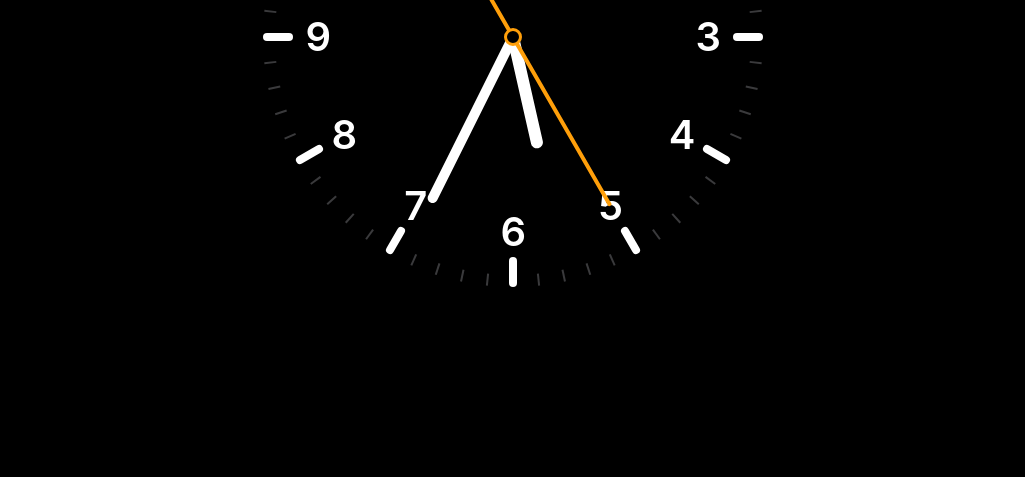
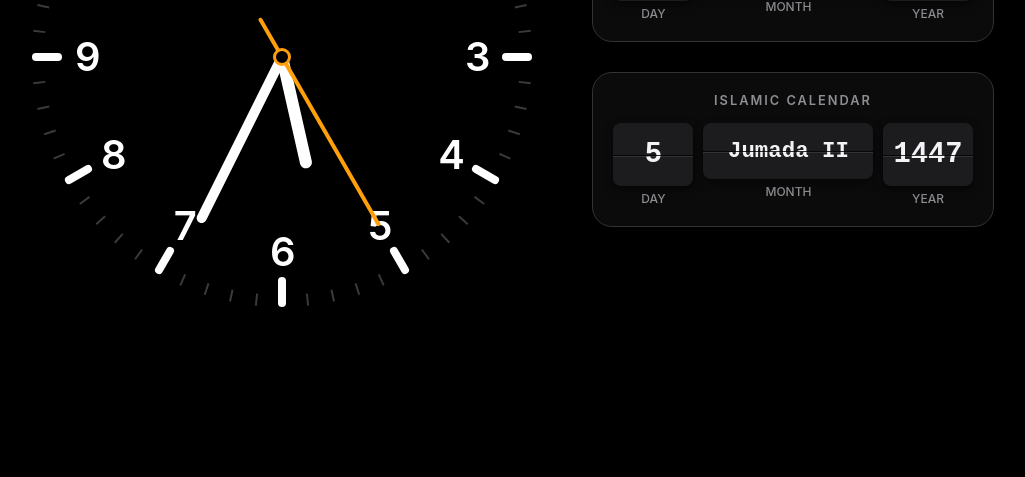
Before and after one commit to hafizulca/Clock, a plain HTML site: page index.html in a window 1280 px wide. Shown: the part 363-840 px from the top of the page, without its empty margins (127-1152 px from the left). Before the commit the page ends 800 px from the top, so only its background shows below. Drawn offline with Linux system fonts and the light colour scheme.

Commit message:
Update index.html

```diff
--- a/index.html
+++ b/index.html
@@ -3,7 +3,7 @@
 <head>
     <meta charset="UTF-8">
     <meta name="viewport" content="width=device-width, initial-scale=1.0">
-    <title>Dark Analog Clock</title>
+    <title>Dark Analog Clock & Calendar</title>
     <style>
         :root {
             --bg-color: #000000;
@@ -12,6 +12,9 @@
             --hand-second: #ff9f0a;
             --marker-color: #3a3a3c;
             --marker-hour-color: #ffffff;
+            --card-bg: #1c1c1e;
+            --card-text: #f2f2f7;
+            --label-color: #8e8e93;
         }
 
         body {
@@ -22,16 +25,22 @@
             background-color: var(--bg-color);
             margin: 0;
             font-family: -apple-system, BlinkMacSystemFont, "SF Pro Display", "Segoe UI", Roboto, Helvetica, Arial, sans-serif;
-            overflow: hidden;
+            overflow-x: hidden;
+            flex-wrap: wrap; /* Allows stacking on smaller screens */
+            gap: 60px; /* Space between clock and calendar */
+            padding: 20px;
         }
 
+        /* --- CLOCK STYLES --- */
+
         .clock {
-            width: 500px;  /* Increased from 340px */
-            height: 500px; /* Increased from 340px */
+            width: 500px;
+            height: 500px;
             background: #000000;
             border-radius: 50%;
             position: relative;
             box-sizing: border-box;
+            flex-shrink: 0; /* Prevents clock from squishing */
         }
 
         /* Center Cap */
@@ -41,7 +50,7 @@
             width: 12px;
             height: 12px;
             background: #000;
-            border: 3px solid var(--hand-second); /* Thicker border */
+            border: 3px solid var(--hand-second);
             border-radius: 50%;
             top: 50%;
             left: 50%;
@@ -49,8 +58,7 @@
             z-index: 20;
         }
 
-        /* HANDS SCALED UP */
-
+        /* Hands */
         .hand {
             position: absolute;
             border-radius: 100px;
@@ -58,45 +66,36 @@
         }
 
         .hand.hour {
-            width: 12px;      /* 8px -> 12px */
-            height: 120px;    /* 80px -> 120px */
+            width: 12px;
+            height: 120px;
             background: var(--hand-hour);
             z-index: 11;
-
             left: calc(50% - 6px);
-
-            /* Pivot 6px from bottom */
             bottom: calc(50% - 6px);
             transform-origin: 50% calc(100% - 6px);
         }
 
         .hand.minute {
-            width: 10px;      /* 6px -> 10px */
-            height: 190px;    /* 130px -> 190px */
+            width: 10px;
+            height: 190px;
             background: var(--hand-minute);
             z-index: 12;
-
             left: calc(50% - 5px);
-
-            /* Pivot 5px from bottom */
             bottom: calc(50% - 5px);
             transform-origin: 50% calc(100% - 5px);
         }
 
         .hand.second {
-            width: 4px;       /* 2px -> 4px */
-            height: 240px;    /* 160px -> 240px */
+            width: 4px;
+            height: 240px;
             background: var(--hand-second);
             z-index: 13;
-
             left: calc(50% - 2px);
-
-            /* Pivot 45px from bottom (longer tail) */
             bottom: calc(50% - 45px);
             transform-origin: 50% calc(100% - 45px);
         }
 
-        /* MARKERS SCALED UP */
+        /* Markers */
         .marker {
             position: absolute;
             width: 2px;
@@ -113,22 +112,22 @@
             top: 0;
             left: 0;
             width: 100%;
-            height: 12px; /* 8px -> 12px */
+            height: 12px;
             background-color: var(--marker-color);
         }
 
         .marker.hour-marker {
-            width: 8px; /* 6px -> 8px */
+            width: 8px;
         }
 
         .marker.hour-marker::before {
-            height: 30px; /* 18px -> 30px */
+            height: 30px;
             width: 8px;
             background-color: var(--marker-hour-color);
             border-radius: 4px;
         }
 
-        /* NUMBERS SCALED UP */
+        /* Numbers */
         .number {
             position: absolute;
             top: 50%;
@@ -139,21 +138,145 @@
             justify-content: center;
             align-items: center;
             color: #ffffff;
-            font-size: 2.5rem; /* 1.6rem -> 2.5rem */
+            font-size: 2.5rem;
             font-weight: 600;
             letter-spacing: -0.5px;
             pointer-events: none;
             line-height: 1;
         }
 
+        /* --- CALENDAR STYLES --- */
+
+        .calendar-wrapper {
+            display: flex;
+            flex-direction: column;
+            gap: 30px;
+            min-width: 300px;
+        }
+
+        .calendar-group {
+            background: rgba(28, 28, 30, 0.4); /* Subtle backing */
+            padding: 20px;
+            border-radius: 20px;
+            border: 1px solid #333;
+        }
+
+        .group-title {
+            color: var(--label-color);
+            text-transform: uppercase;
+            letter-spacing: 2px;
+            font-size: 0.8rem;
+            margin-bottom: 15px;
+            text-align: center;
+            font-weight: 600;
+        }
+
+        .flip-row {
+            display: flex;
+            gap: 10px;
+            justify-content: center;
+            align-items: flex-start;
+        }
+
+        /* The individual card container */
+        .flip-card {
+            display: flex;
+            flex-direction: column;
+            align-items: center;
+            gap: 5px;
+        }
+
+        /* The mechanical card look */
+        .card-face {
+            background: var(--card-bg);
+            color: var(--card-text);
+            padding: 15px 10px;
+            border-radius: 8px;
+            min-width: 60px;
+            text-align: center;
+            font-size: 1.8rem;
+            font-weight: 700;
+            position: relative;
+            box-shadow: 0 4px 10px rgba(0,0,0,0.5);
+            font-family: "Courier New", Courier, monospace; /* Monospace for retro feel */
+        }
+
+        /* The center "split" line */
+        .card-face::after {
+            content: '';
+            position: absolute;
+            top: 50%;
+            left: 0;
+            width: 100%;
+            height: 1px;
+            background: rgba(0,0,0,0.8);
+            box-shadow: 0 1px 0 rgba(255,255,255,0.1);
+        }
+
+        .card-label {
+            color: var(--label-color);
+            font-size: 0.75rem;
+            font-weight: 500;
+            text-transform: uppercase;
+        }
+
+        .card-face.wide {
+            min-width: 150px; /* Increased from 100px to fit long Islamic month names */
+            font-size: 1.4rem; /* Slightly smaller font for long month names */
+        }
+
     </style>
 </head>
 <body>
 
+    <!-- Clock Section -->
     <div class="clock" id="clock">
         <div class="hand hour" id="hour-hand"></div>
         <div class="hand minute" id="minute-hand"></div>
         <div class="hand second" id="second-hand"></div>
+    </div>
+
+    <!-- Calendar Section -->
+    <div class="calendar-wrapper">
+
+        <!-- Gregorian Calendar -->
+        <div class="calendar-group">
+            <div class="group-title">Gregorian Calendar</div>
+            <div class="flip-row">
+                <div class="flip-card">
+                    <div class="card-face" id="g-day">--</div>
+                    <div class="card-label">Day</div>
+                </div>
+                <div class="flip-card">
+                    <div class="card-face wide" id="g-month">--</div>
+                    <div class="card-label">Month</div>
+                </div>
+                <div class="flip-card">
+                    <div class="card-face" id="g-year">--</div>
+                    <div class="card-label">Year</div>
+                </div>
+            </div>
+        </div>
+
+        <!-- Islamic (Hijri) Calendar -->
+        <div class="calendar-group">
+            <div class="group-title">Islamic Calendar</div>
+            <div class="flip-row">
+                <div class="flip-card">
+                    <div class="card-face" id="h-day">--</div>
+                    <div class="card-label">Day</div>
+                </div>
+                <div class="flip-card">
+                    <div class="card-face wide" id="h-month">--</div>
+                    <div class="card-label">Month</div>
+                </div>
+                <div class="flip-card">
+                    <div class="card-face" id="h-year">--</div>
+                    <div class="card-label">Year</div>
+                </div>
+            </div>
+        </div>
+
     </div>
 
     <script>
@@ -161,6 +284,20 @@
         const hourHand = document.getElementById('hour-hand');
         const minuteHand = document.getElementById('minute-hand');
         const secondHand = document.getElementById('second-hand');
+
+        // Calendar Elements
+        const gDay = document.getElementById('g-day');
+        const gMonth = document.getElementById('g-month');
+        const gYear = document.getElementById('g-year');
+        const hDay = document.getElementById('h-day');
+        const hMonth = document.getElementById('h-month');
+        const hYear = document.getElementById('h-year');
+
+        // ADJUST THIS VALUE to align with local moon sighting
+        // 0 = Standard calculation
+        // 1 = Add 1 day
+        // -1 = Subtract 1 day
+        const hijriOffset = -1;
 
         function createMarkers() {
             for (let i = 0; i < 60; i++) {
@@ -177,25 +314,49 @@
         }
 
         function createNumbers() {
-            // New Radius Calculation
-            // Clock radius: 250px.
-            // Tick length: 30px.
-            // Gap: ~25px.
-            // 250 - 30 - 25 = 195px
             const radius = 195;
-
             for (let i = 1; i <= 12; i++) {
                 const numberDiv = document.createElement('div');
                 numberDiv.classList.add('number');
                 numberDiv.innerText = i;
-
                 const angleRad = (i * 30 - 90) * (Math.PI / 180);
                 const x = Math.cos(angleRad) * radius;
                 const y = Math.sin(angleRad) * radius;
-
                 numberDiv.style.transform = `translate(-50%, -50%) translate(${x}px, ${y}px)`;
                 clock.appendChild(numberDiv);
             }
+        }
+
+        function updateCalendar(now) {
+            // Gregorian
+            const gDayVal = now.getDate();
+            const gMonthVal = now.toLocaleString('default', { month: 'short' });
+            const gYearVal = now.getFullYear();
+
+            // Islamic (Hijri)
+            // We create a new date object for Hijri to apply the offset
+            const hijriDate = new Date(now);
+            hijriDate.setDate(hijriDate.getDate() + hijriOffset);
+
+            const islamicDate = new Intl.DateTimeFormat('en-US-u-ca-islamic', {
+                day: 'numeric',
+                month: 'long',
+                year: 'numeric'
+            }).formatToParts(hijriDate);
+
+            // Extract parts
+            const hDayVal = islamicDate.find(p => p.type === 'day').value;
+            const hMonthVal = islamicDate.find(p => p.type === 'month').value;
+            const hYearVal = islamicDate.find(p => p.type === 'year').value.replace(' AH', '');
+
+            // Update DOM
+            if (gDay.innerText != gDayVal) gDay.innerText = gDayVal;
+            if (gMonth.innerText != gMonthVal) gMonth.innerText = gMonthVal;
+            if (gYear.innerText != gYearVal) gYear.innerText = gYearVal;
+
+            if (hDay.innerText != hDayVal) hDay.innerText = hDayVal;
+            if (hMonth.innerText != hMonthVal) hMonth.innerText = hMonthVal;
+            if (hYear.innerText != hYearVal) hYear.innerText = hYearVal;
         }
 
         function setClock() {
@@ -216,6 +377,9 @@
             secondHand.style.transform = `rotate(${secondsDegrees}deg)`;
             minuteHand.style.transform = `rotate(${minutesDegrees}deg)`;
             hourHand.style.transform = `rotate(${hoursDegrees}deg)`;
+
+            // Update calendar (could run less frequently, but this is safe)
+            updateCalendar(now);
         }
 
         createMarkers();
```
